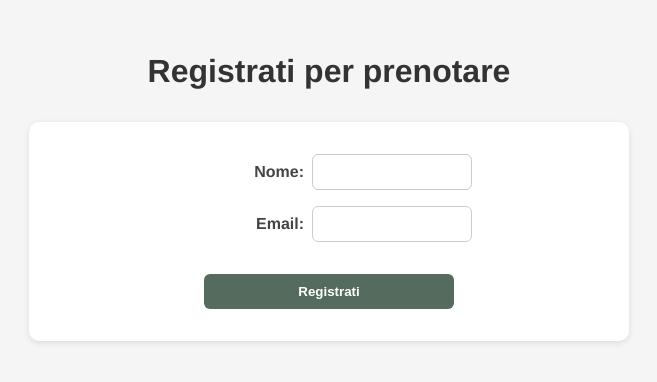
After one commit to Scava7/Lista_Nascita, a Django app: page /registrazione/ in a window 1280 px wide. The commit adds this page. Shown: the top 382 px of the page, without its empty margins (311-968 px from the left). Run offline with Django 5.2, Linux system fonts and the light colour scheme.

Commit message:
Aggiungi funzionalità di registrazione utente e gestione dei regali prenotati

```diff
--- /dev/null
+++ b/lista/forms.py
@@ -0,0 +1,22 @@
+from django import forms
+from .models import UtenteRegistrato
+from django.core.exceptions import ValidationError
+
+class RegistrazioneForm(forms.ModelForm):
+    class Meta:
+        model = UtenteRegistrato
+        fields = ['nome', 'email']
+        labels = {
+            'nome': 'Nome',
+            'email': 'Email',
+        }
+        """widgets = {
+            'nome': forms.TextInput(attrs={'placeholder': 'Es: Zio Pippo'}),
+            'email': forms.EmailInput(attrs={'placeholder': 'esempio@mail.com'}),
+        }"""
+
+    def clean_email(self):
+        email = self.cleaned_data['email']
+        if UtenteRegistrato.objects.filter(email=email).exists():
+            raise ValidationError("Questa email è già registrata")
+        return email
--- a/lista/models.py
+++ b/lista/models.py
@@ -9,6 +9,8 @@ class Regalo(models.Model):
     link = models.URLField(blank=True, null=True)
     prezzo = models.DecimalField(max_digits=10, decimal_places=2, blank=True, null=True)
     ordine_default = models.PositiveIntegerField(default=0)
+    prenotato_da = models.ForeignKey('UtenteRegistrato', null=True, blank=True, on_delete=models.SET_NULL
+)
 
     def __str__(self):
         return self.nome
@@ -40,3 +42,13 @@ class ImpostazioniPagina(models.Model):
 
     def __str__(self):
         return "Impostazioni Pagina (modifica unica)"
+
+
+
+class UtenteRegistrato(models.Model):
+    nome = models.CharField(max_length=100)
+    email = models.EmailField(unique=True)
+    data_registrazione = models.DateTimeField(auto_now_add=True)
+
+    def __str__(self):
+        return f"{self.nome} ({self.email})"
--- /dev/null
+++ b/lista/templates/lista/registrazione.html
@@ -0,0 +1,108 @@
+{% load static %}
+<!DOCTYPE html>
+<html lang="it">
+<head>
+    <meta charset="UTF-8">
+    <meta name="viewport" content="width=device-width, initial-scale=1.0">
+    <title>Registrazione</title>
+    <style>
+        body {
+            font-family: "Helvetica Neue", sans-serif;
+            background-color: #f5f5f5;
+            padding: 2rem;
+            max-width: 600px;
+            margin: 0 auto;
+        }
+
+        h1 {
+            text-align: center;
+            margin-bottom: 2rem;
+            color: #333;
+        }
+
+        .card {
+            background-color: white;
+            border-radius: 10px;
+            padding: 2rem;
+            box-shadow: 0 2px 6px rgba(0,0,0,0.1);
+        }
+
+        form {
+            display: flex;
+            flex-direction: column;
+            gap: 1rem;
+            align-items: center;
+        }
+
+        .form-row {
+            display: grid;
+            grid-template-columns: 100px 1fr;
+            gap: 0.5rem;
+            width: 250px;
+            align-items: center;
+        }
+
+        label {
+            font-weight: bold;
+            color: #444;
+            text-align: right;
+        }
+
+        input {
+            padding: 0.5rem;
+            border-radius: 6px;
+            border: 1px solid #ccc;
+            font-size: 1rem;
+            width: 100%;
+        }
+
+        button {
+            margin-top: 1rem;
+            padding: 0.6rem 1rem;
+            background-color: #556b5d;
+            color: white;
+            font-weight: bold;
+            border: none;
+            border-radius: 6px;
+            cursor: pointer;
+            transition: background-color 0.2s ease;
+            width: 250px;
+        }
+
+        button:hover {
+            background-color: #445a4b;
+        }
+    </style>
+</head>
+<body>
+    <h1>Registrati per prenotare</h1>
+
+    <div class="card">
+        <form method="post">
+            {% csrf_token %}
+
+            {% if form.errors %}
+                <ul style="color: red;">
+                    {% for field in form %}
+                        {% for error in field.errors %}
+                            <li><strong>{{ field.label }}:</strong> {{ error }}</li>
+                        {% endfor %}
+                    {% endfor %}
+                </ul>
+            {% endif %}
+
+            <div class="form-row">
+                {{ form.nome.label_tag }}
+                {{ form.nome }}
+            </div>
+
+            <div class="form-row">
+                {{ form.email.label_tag }}
+                {{ form.email }}
+            </div>
+
+            <button type="submit">Registrati</button>
+        </form>
+    </div>
+</body>
+</html>
--- a/lista/urls.py
+++ b/lista/urls.py
@@ -2,5 +2,9 @@ from django.urls import path
 from . import views
 
 urlpatterns = [
+    path('registrazione/', views.registrazione_utente, name='registrazione'),
     path('', views.lista_pubblica, name='lista_pubblica'),
+    path('prenota/<int:regalo_id>/', views.prenota_regalo, name='prenota_regalo'),
+    path('utente/', views.pagina_utente, name='pagina_utente'),
+    path('logout/', views.logout_utente, name='logout_utente'),
 ]
--- a/lista/views.py
+++ b/lista/views.py
@@ -1,5 +1,10 @@
-from django.shortcuts import render
-from .models import Regalo, ImpostazioniPagina
+from django.shortcuts import render, redirect
+from .models import Regalo, ImpostazioniPagina, UtenteRegistrato
+from .forms import RegistrazioneForm
+from django.contrib import messages
+from django.shortcuts import get_object_or_404
+from .models import Regalo, UtenteRegistrato
+from django.views.decorators.http import require_POST
 
 def lista_pubblica(request):
     ordine = request.GET.get('ordine', 'default')
@@ -15,9 +20,74 @@ def lista_pubblica(request):
     else:  # default
         regali = Regalo.objects.order_by('ordine_default')
 
+    utente = None
+    utente_id = request.session.get('utente_id')
+    if utente_id:
+        try:
+            from .models import UtenteRegistrato
+            utente = UtenteRegistrato.objects.get(pk=utente_id)
+        except UtenteRegistrato.DoesNotExist:
+            pass
+
     impostazioni = ImpostazioniPagina.objects.first()
     return render(request, 'lista/lista_pubblica.html', {
         'regali': regali,
         'impostazioni': impostazioni,
-        'ordine_attivo': ordine
+        'ordine_attivo': ordine,
+        'utente': utente
     })
+
+
+def registrazione_utente(request):
+    if request.method == 'POST':
+        form = RegistrazioneForm(request.POST)
+        if form.is_valid():
+            utente = form.save()
+            request.session['utente_id'] = utente.id  # salva nella sessione
+            return redirect('lista_pubblica')  # o dove vuoi portarli dopo
+    else:
+        form = RegistrazioneForm()
+
+    return render(request, 'lista/registrazione.html', {'form': form})
+
+
+def pagina_utente(request):
+    utente_id = request.session.get('utente_id')
+    if not utente_id:
+        return redirect('registrazione')
+
+    try:
+        utente = UtenteRegistrato.objects.get(pk=utente_id)
+    except UtenteRegistrato.DoesNotExist:
+        return redirect('registrazione')
+
+    regali_prenotati = Regalo.objects.filter(prenotato_da=utente)
+
+    return render(request, 'lista/pagina_utente.html', {
+        'utente': utente,
+        'regali_prenotati': regali_prenotati
+    })
+
+
+@require_POST
+def logout_utente(request):
+    request.session.flush()  # elimina tutta la sessione
+    return redirect('lista_pubblica')
+
+@require_POST
+def prenota_regalo(request, regalo_id):
+    utente_id = request.session.get('utente_id')
+    if not utente_id:
+        messages.error(request, "Devi essere registrato per prenotare.")
+        return redirect('registrazione')
+
+    regalo = get_object_or_404(Regalo, pk=regalo_id)
+    if regalo.prenotato:
+        messages.warning(request, "Questo regalo è già stato prenotato.")
+    else:
+        regalo.prenotato = True
+        regalo.prenotato_da_id = utente_id  # serve campo in modello
+        regalo.save()
+        messages.success(request, "Regalo prenotato con successo!")
+
+    return redirect('lista_pubblica')
```
Also changed, not shown: config/settings.py (+9 -0 lines), lista/admin.py (+6 -1 lines), lista/templates/lista/lista_pubblica.html (+98 -1 lines), lista/templates/lista/pagina_utente.html (added, +62 -0 lines), lista/migrations/0009_utenteregistrato.py (added), lista/migrations/0010_regalo_prenotato_da.py (added).
